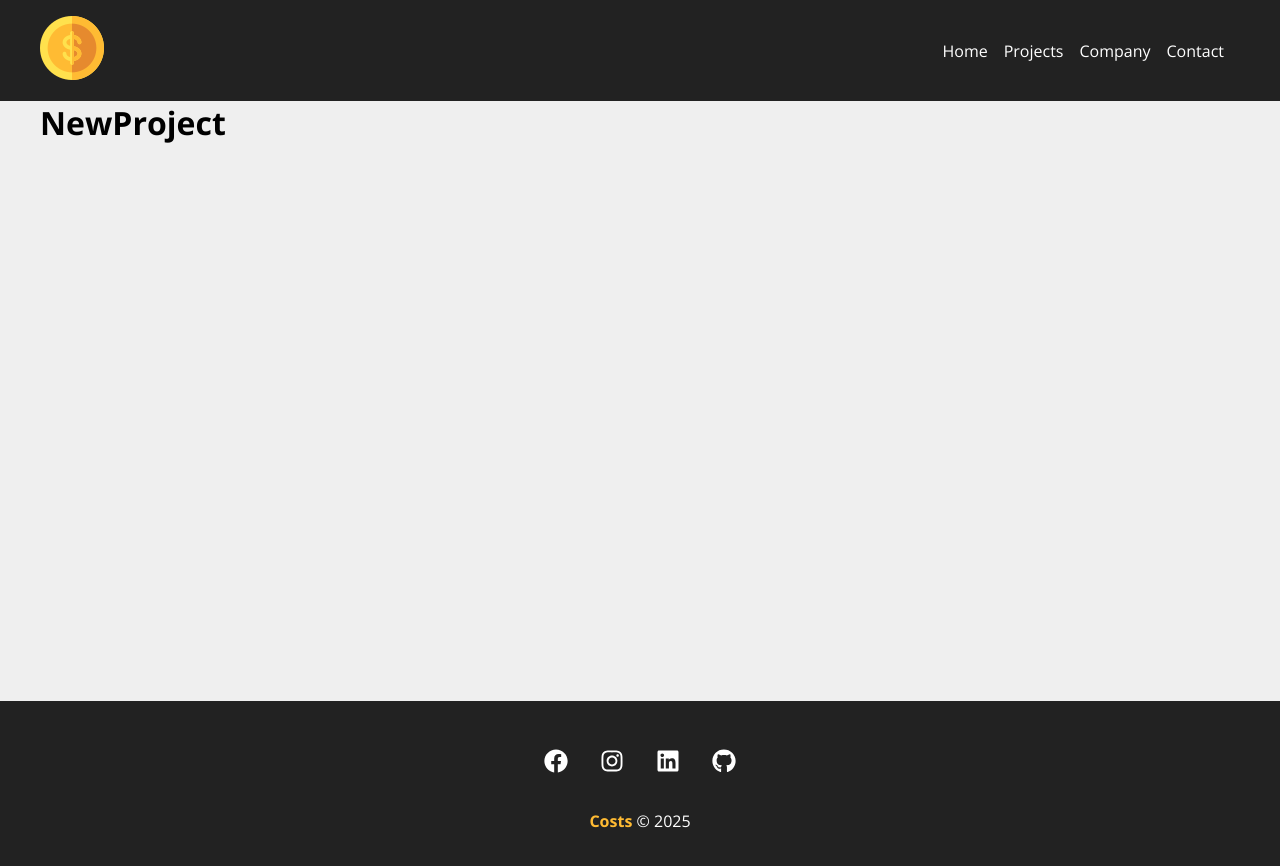
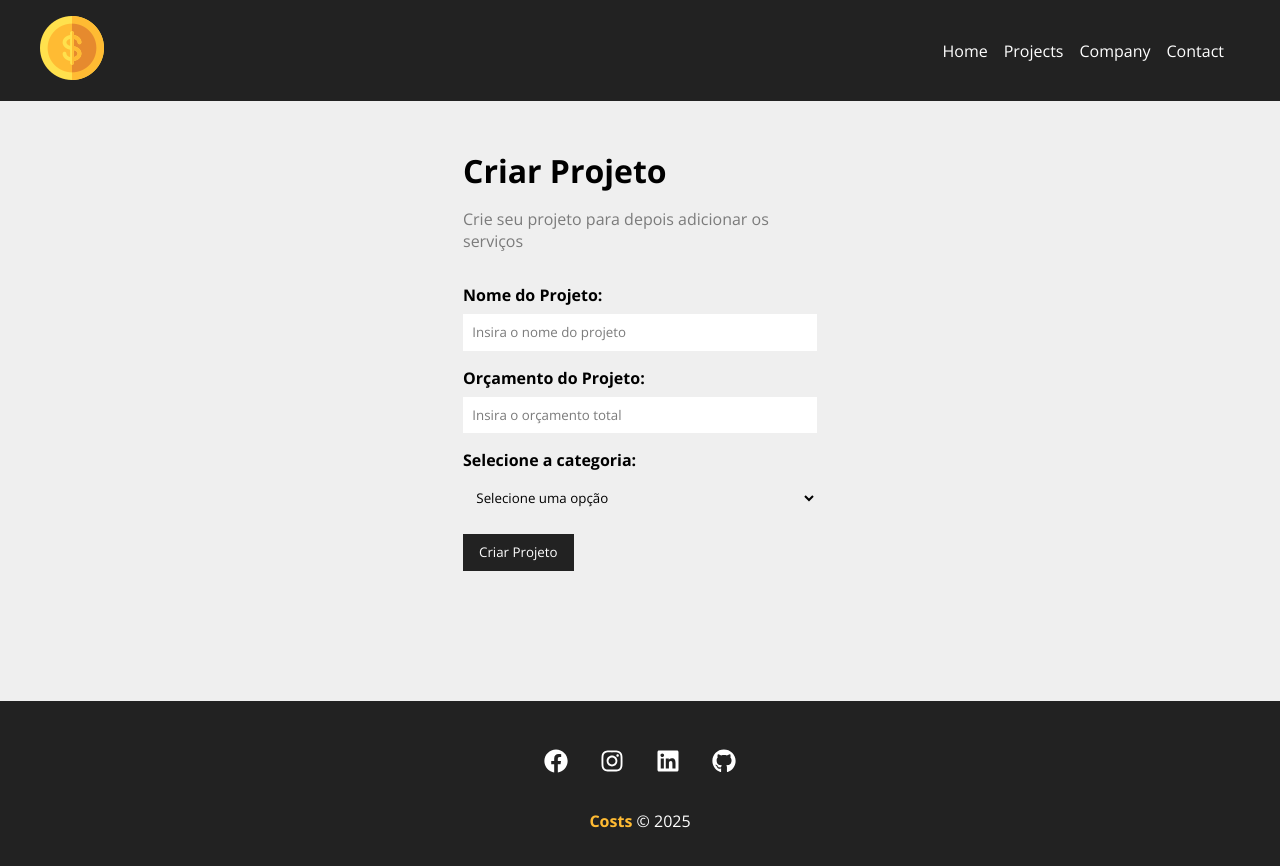
Before and after one commit to alvaro-asouza/costs, a React (Vite) app: page /newproject in a window 1280 px wide. Shown: the top 866 px of the page. Built offline with nearby package versions, Linux system fonts and the light colour scheme.

Commit message:
camponente do formulario

```diff
--- a/src/App.jsx
+++ b/src/App.jsx
@@ -1,4 +1,4 @@
-import { BrowserRouter as Router, Routes, Route, Link } from 'react-router-dom'
+import { BrowserRouter as Router, Routes, Route } from 'react-router-dom'
 import Home from './components/pages/Home'
 import Contact from './components/pages/Contact'
 import Company from './components/pages/Company'
--- /dev/null
+++ b/src/components/form/Input.jsx
@@ -0,0 +1,18 @@
+import styles from "./Input.module.css";
+
+function Input({ type, text, name, placeholder, hundleOnChange, value }) {
+  return (
+    <div className={styles.form_control}>
+        <label htmlFor={name}>{text}:</label>
+        <input
+        type={type}
+        name={name}
+        id={name}
+        placeholder={placeholder}
+        onChange={hundleOnChange}
+        value={value} />
+    </div>
+  );
+}
+
+export default Input;
--- /dev/null
+++ b/src/components/form/Input.module.css
@@ -0,0 +1,20 @@
+.form_control {
+  display: flex;
+  flex-direction: column;
+  margin-bottom: 1em;
+}
+
+.form_control label {
+  font-weight: bold;
+  margin-bottom: 0.5em;
+}
+
+.form_control input {
+  padding: 0.7em;
+  border-radius: 0;
+  border: none;
+}
+
+.form_control input::placeholder {
+    color: #7b7b7b;
+}
--- /dev/null
+++ b/src/components/form/Select.jsx
@@ -0,0 +1,14 @@
+import styles from './Select.module.css';
+
+function Select({text, name, options,  hundleOnChange, value }) {
+  return (
+    <div className={styles.form_control}>
+        <label htmlFor={name}>{text}:</label>
+        <select name={name} id={name}>
+            <option>Selecione uma opção</option>
+        </select>
+    </div>
+  );
+}
+
+export default Select;
--- /dev/null
+++ b/src/components/form/Select.module.css
@@ -0,0 +1,16 @@
+.form_control {
+  display: flex;
+  flex-direction: column;
+  margin-bottom: 1em;
+}
+
+.form_control label {
+  font-weight: bold;
+  margin-bottom: 0.5em;
+}
+
+.form_control select {
+  padding: 0.7em;
+  border-radius: 0;
+  border: none;
+}
--- /dev/null
+++ b/src/components/form/SubmitButton.jsx
@@ -0,0 +1,11 @@
+import styles from './SubmitButton.module.css';
+
+function SubmitButton({text }) {
+  return (
+    <div>
+        <button className={styles.btn}>{text}</button>
+    </div>
+  );
+}
+
+export default SubmitButton;
--- /dev/null
+++ b/src/components/form/SubmitButton.module.css
@@ -0,0 +1,13 @@
+.btn {
+    background-color: #222;
+    color: #fff;
+    padding: 0.7em 1.2em;
+    text-decoration: none;
+    transition: 0.5s;
+    cursor: pointer;
+    border: none;
+}
+
+.btn:hover {
+    background-color: #ffbb33;
+}
--- a/src/components/pages/NewProject.jsx
+++ b/src/components/pages/NewProject.jsx
@@ -1,7 +1,12 @@
+import ProjectForm from '../project/ProjectForm'
+import styles from './NewProject.module.css'
+
 function NewProject() {
     return (
-        <div>
-            <h1>NewProject</h1>
+        <div className={styles.newproject_container}>
+            <h1>Criar Projeto</h1>
+            <p>Crie seu projeto para depois adicionar os serviços</p>
+            <ProjectForm btnText="Criar Projeto" />
         </div>
     )
 }
--- /dev/null
+++ b/src/components/pages/NewProject.module.css
@@ -0,0 +1,13 @@
+.newproject_container {
+    width: 450px;
+    margin: 0 auto;
+    padding: 3em;
+}
+
+.newproject_container h1 {
+    margin-bottom: 0.5em;
+}
+
+.newproject_container p {
+    color: #7b7b7b;
+}
--- /dev/null
+++ b/src/components/project/ProjectForm.jsx
@@ -0,0 +1,25 @@
+import styles from './ProjectForm.module.css'
+import Input from '../form/Input'
+import Select from '../form/Select'
+import SubmitButton from '../form/SubmitButton'
+
+function ProjectForm({ btnText }) {
+    return (
+        <form className={styles.form}>
+            <Input
+            type="text"
+            text="Nome do Projeto"
+            name="name"
+            placeholder="Insira o nome do projeto" />
+            <Input
+            type="number"
+            text="Orçamento do Projeto"
+            name="budget"
+            placeholder="Insira o orçamento total" />
+            <Select name="category_id" text="Selecione a categoria" />
+            <SubmitButton text={btnText} />
+        </form>
+    )
+}
+
+export default ProjectForm
--- /dev/null
+++ b/src/components/project/ProjectForm.module.css
@@ -0,0 +1,4 @@
+.form {
+    width: 100%;
+    margin: 2em 0;
+}
```
